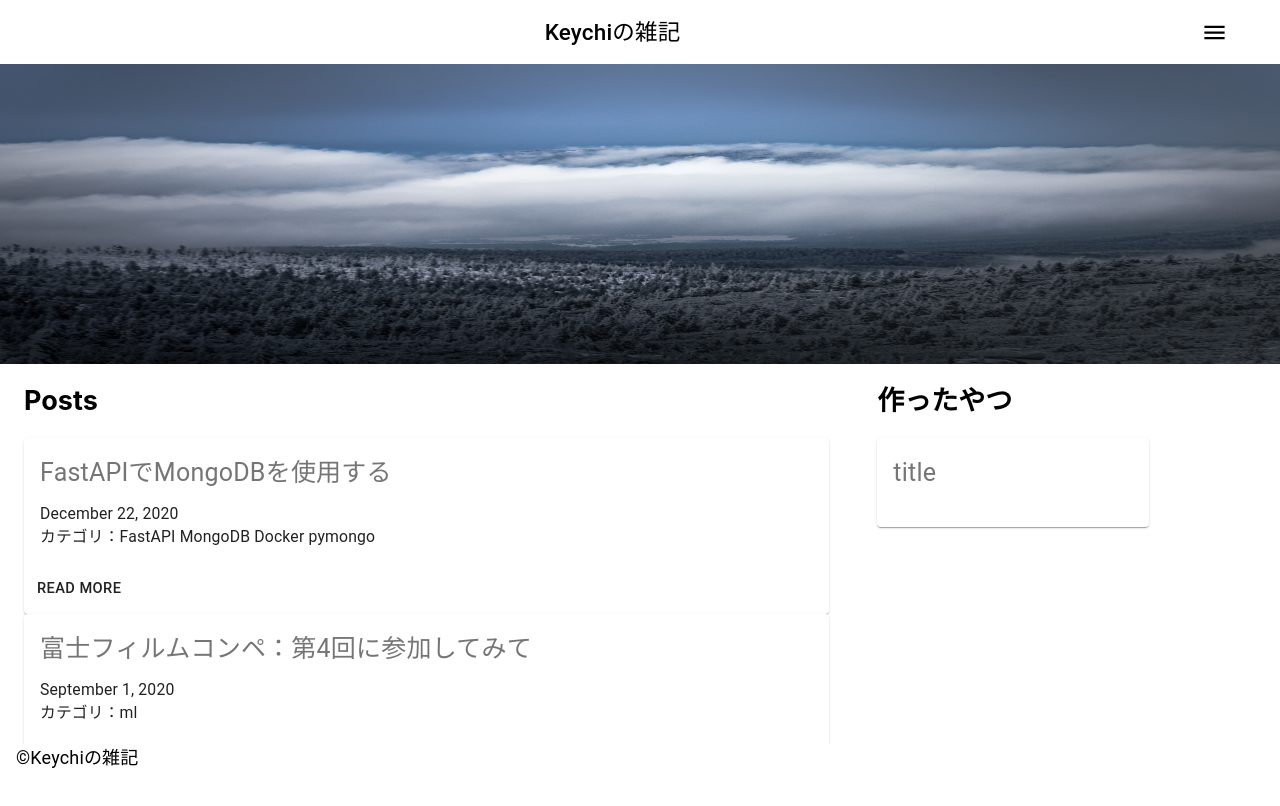
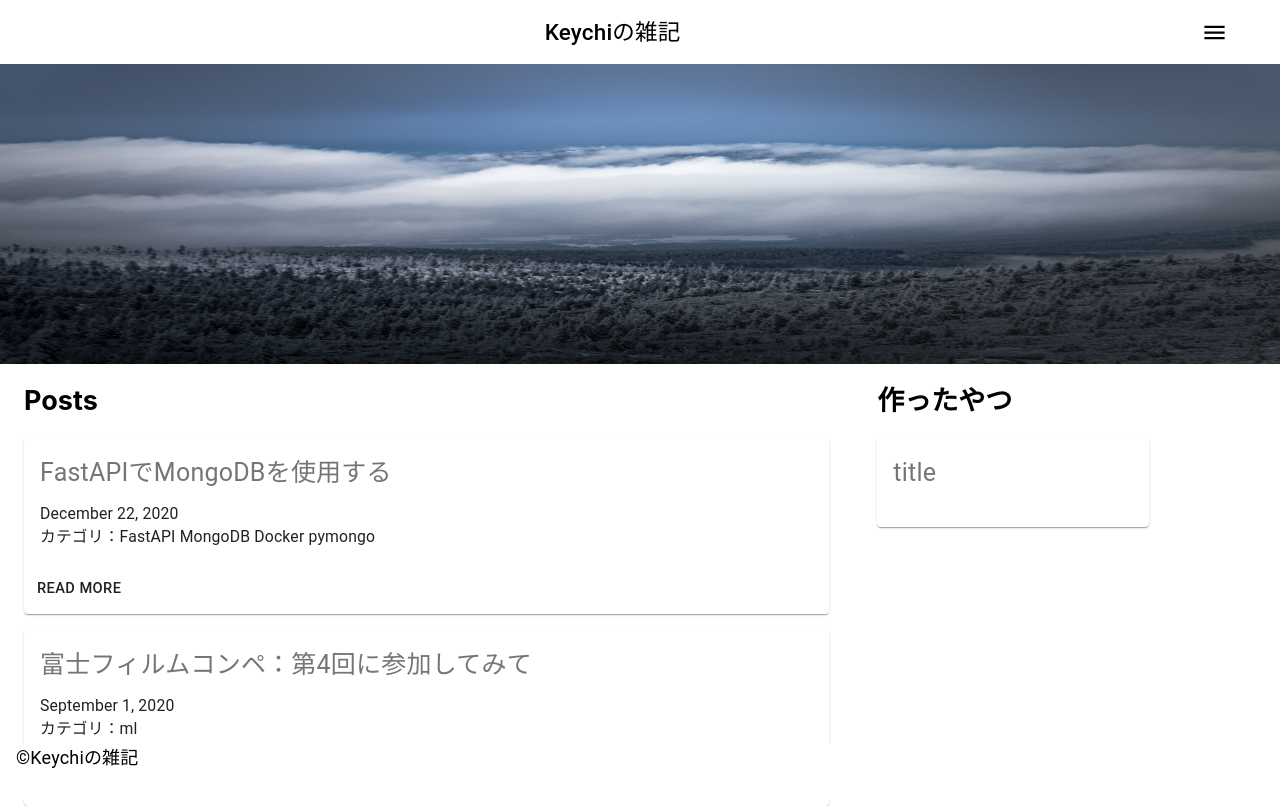
Before and after one commit to keychi25/keychi-miscellaneous-notes, a Next.js app: page / in a window 1280 px wide. Built offline with nearby package versions, Linux system fonts and the light colour scheme.

Commit message:
fix: card-style

```diff
--- a/components/layout.js
+++ b/components/layout.js
@@ -13,7 +13,6 @@ import {
   MenuItem,
   ListItemIcon,
   BottomNavigation,
-  BottomNavigationAction,
 } from '@material-ui/core'
 import MenuIcon from '@material-ui/icons/Menu'
 import GitHubIcon from '@material-ui/icons/GitHub'
--- a/pages/index.js
+++ b/pages/index.js
@@ -19,7 +19,7 @@ import {
   Container,
 } from '@material-ui/core'
 
-const useStyles = makeStyles({
+const useStyles = makeStyles((theme) => ({
   root: {
     minWidth: 275,
   },
@@ -32,7 +32,10 @@ const useStyles = makeStyles({
     marginBottom: 12,
     fontSize: 25,
   },
-})
+  card: {
+    marginTop: theme.spacing(2),
+  },
+}))
 
 export default function Home({ allPostsData }) {
   const classes = useStyles()
@@ -48,7 +51,7 @@ export default function Home({ allPostsData }) {
             <Container fixed>
               <h2 className={utilStyles.headingLg}>Posts</h2>
               {allPostsData.map(({ id, date, title, tags }) => (
-                <Card className={classes.root}>
+                <Card className={classes.card}>
                   <CardContent>
                     <Typography className={classes.title} color="textSecondary">
                       {title}
```
